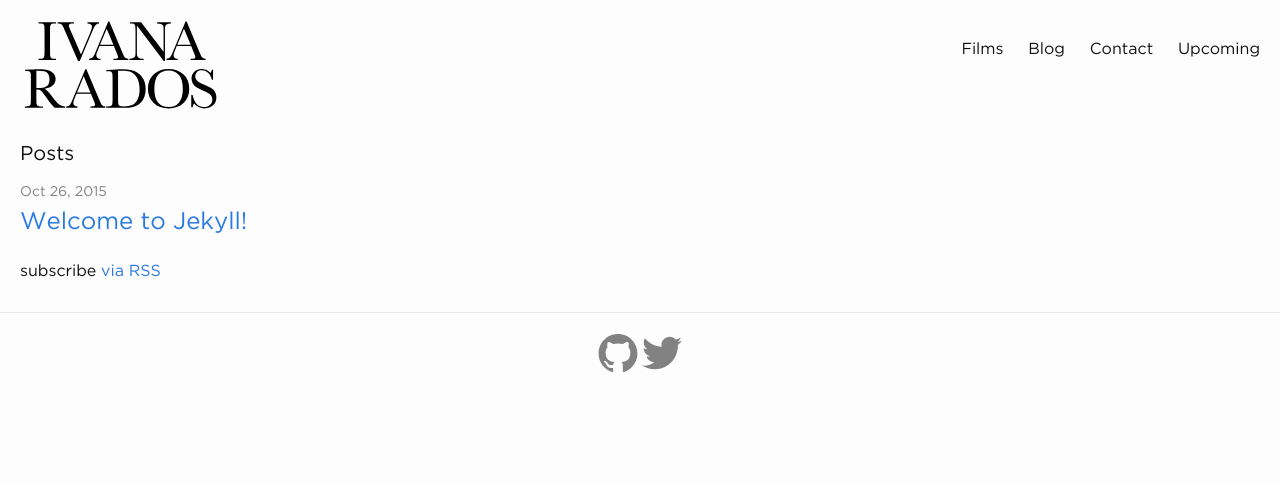
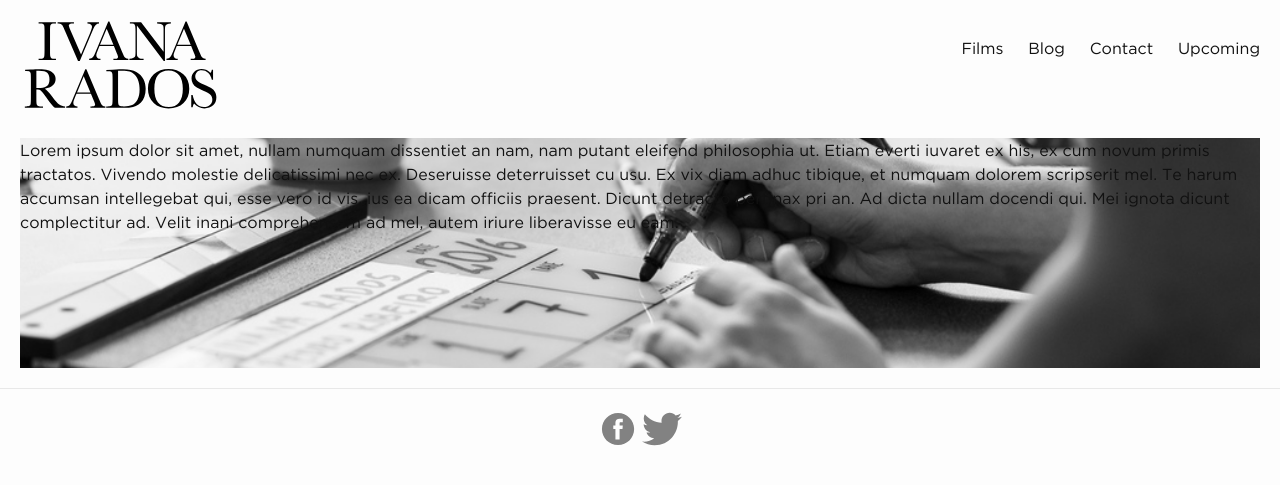
Before and after one commit to laufofbread/ivanarados, a Jekyll site: the page built from index.html, in a window 1280 px wide. Shown: the top 485 px of the page. Built offline with Jekyll 4.4.1, drawn with Linux system fonts in a browser that asks for light colours; nearby versions of some CDN libraries.

Commit message:
Add loading animation to homepage

```diff
--- a/_includes/footer.html
+++ b/_includes/footer.html
@@ -2,9 +2,11 @@
 
           {% if site.facebook_username %}
             <a href="https://facebook.com/{{ site.facebook_username }}">
-                <svg viewBox="0 0 16 16">
-                  <path fill="#828282" d="M7.999,0.431c-4.285,0-7.76,3.474-7.76,7.761 c0,3.428,2.223,6.337,5.307,7.363c0.388,0.071,0.53-0.168,0.53-0.374c0-0.184-0.007-0.672-0.01-1.32 c-2.159,0.469-2.614-1.04-2.614-1.04c-0.353-0.896-0.862-1.135-0.862-1.135c-0.705-0.481,0.053-0.472,0.053-0.472 c0.779,0.055,1.189,0.8,1.189,0.8c0.692,1.186,1.816,0.843,2.258,0.645c0.071-0.502,0.271-0.843,0.493-1.037 C4.86,11.425,3.049,10.76,3.049,7.786c0-0.847,0.302-1.54,0.799-2.082C3.768,5.507,3.501,4.718,3.924,3.65 c0,0,0.652-0.209,2.134,0.796C6.677,4.273,7.34,4.187,8,4.184c0.659,0.003,1.323,0.089,1.943,0.261 c1.482-1.004,2.132-0.796,2.132-0.796c0.423,1.068,0.157,1.857,0.077,2.054c0.497,0.542,0.798,1.235,0.798,2.082 c0,2.981-1.814,3.637-3.543,3.829c0.279,0.24,0.527,0.713,0.527,1.437c0,1.037-0.01,1.874-0.01,2.129 c0,0.208,0.14,0.449,0.534,0.373c3.081-1.028,5.302-3.935,5.302-7.362C15.76,3.906,12.285,0.431,7.999,0.431z"/>
-                </svg>
+               <svg version="1.1" xmlns="http://www.w3.org/2000/svg" xmlns:xlink="http://www.w3.org/1999/xlink" x="0px" y="0px"
+               	 width="512px" height="512px" viewBox="0 0 512 512" enable-background="new 0 0 512 512" xml:space="preserve">
+               <path fill="#828282" d="M256.417,50c-113.771,0-206,92.229-206,206s92.229,206,206,206s206-92.229,206-206
+               	S370.188,50,256.417,50z M317.385,171.192c0,0-20.604,0-28.789,0c-10.162,0-12.28,4.163-12.28,14.678c0,8.75,0,25.404,0,25.404  	h41.069l-3.951,44.596h-37.118v133.227h-53.2V256.435h-27.666v-45.16h27.666c0,0,0-6.493,0-35.565c0-33.379,17.849-50.807,57.437-50.807c6.484,0,36.833,0,36.833,0V171.192z"/>
+               </svg>
             </a>
           {% endif %}
 
@@ -18,3 +20,8 @@
           {% endif %}
 
 </footer>
+
+<script src="//ajax.googleapis.com/ajax/libs/jquery/1.11.2/jquery.min.js"></script>
+<script src="{{ "/js/jquery.transit.min.js" | prepend: site.baseurl }}" type="text/javascript" charset="utf-8"></script>
+
+<script src="{{ "/js/app.js" | prepend: site.baseurl }}" type="text/javascript" charset="utf-8"></script>
--- a/_sass/_app.scss
+++ b/_sass/_app.scss
@@ -0,0 +1,16 @@
+.home-bg-image {
+    background:   #f4f4f4 url('../img/photo-1.jpg') no-repeat center left;
+    @include bg-cover();
+    padding-bottom: 10%;
+    position:   relative;
+}
+
+#loading-background {
+    position: absolute;
+    top: 0;
+    right: 0;
+    bottom: 0;
+    left: 0;
+    z-index: 10;
+    background: #bbb;
+}
--- a/index.html
+++ b/index.html
@@ -2,22 +2,16 @@
 layout: default
 ---
 
-<div class="home">
+<main class="home">
+    <div class="home-bg-image">
+        <div id="loading-background"></div>
 
-  <h1 class="page-heading">Posts</h1>
+        <p class="home-desc">
+        Lorem ipsum dolor sit amet, nullam numquam dissentiet an nam, nam putant eleifend philosophia ut. Etiam everti iuvaret ex his, ex cum novum primis tractatos. Vivendo molestie delicatissimi nec ex. Deseruisse deterruisset cu usu. Ex vix diam adhuc tibique, et numquam dolorem scripserit mel.
 
-  <ul class="post-list">
-    {% for post in site.posts %}
-      <li>
-        <span class="post-meta">{{ post.date | date: "%b %-d, %Y" }}</span>
+        Te harum accumsan intellegebat qui, esse vero id vis, ius ea dicam officiis praesent. Dicunt detracto pertinax pri an. Ad dicta nullam docendi qui. Mei ignota dicunt complectitur ad. Velit inani comprehensam ad mel, autem iriure liberavisse eu eam.
+        </p>
 
-        <h2>
-          <a class="post-link" href="{{ post.url | prepend: site.baseurl }}">{{ post.title }}</a>
-        </h2>
-      </li>
-    {% endfor %}
-  </ul>
+    </div>
 
-  <p class="rss-subscribe">subscribe <a href="{{ "/feed.xml" | prepend: site.baseurl }}">via RSS</a></p>
-
-</div>
+</main>
--- /dev/null
+++ b/js/app.js
@@ -0,0 +1,10 @@
+$(document).ready(function () {
+    $("#loading-background").transition({
+        opacity: 0,
+        duration: 1000,
+        delay: 100,
+        complete: function() {
+            $(this).remove();
+        }
+    });
+});
```
Also changed, not shown: js/jquery.transit.min.js (added).
